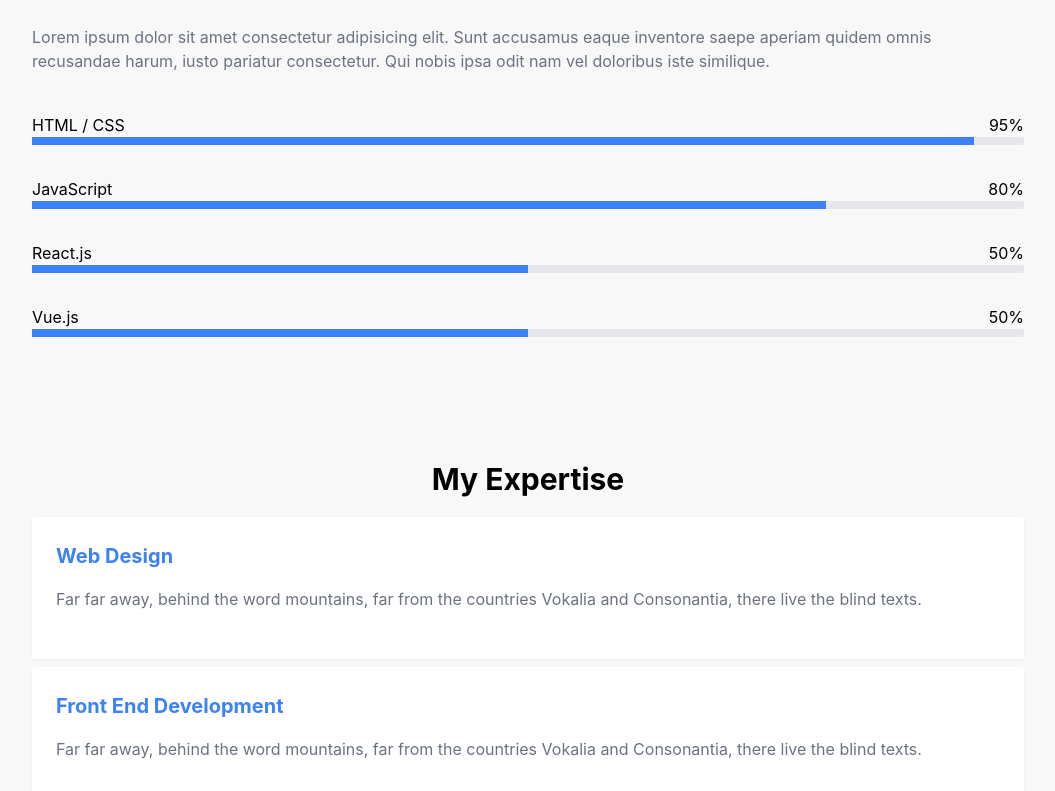
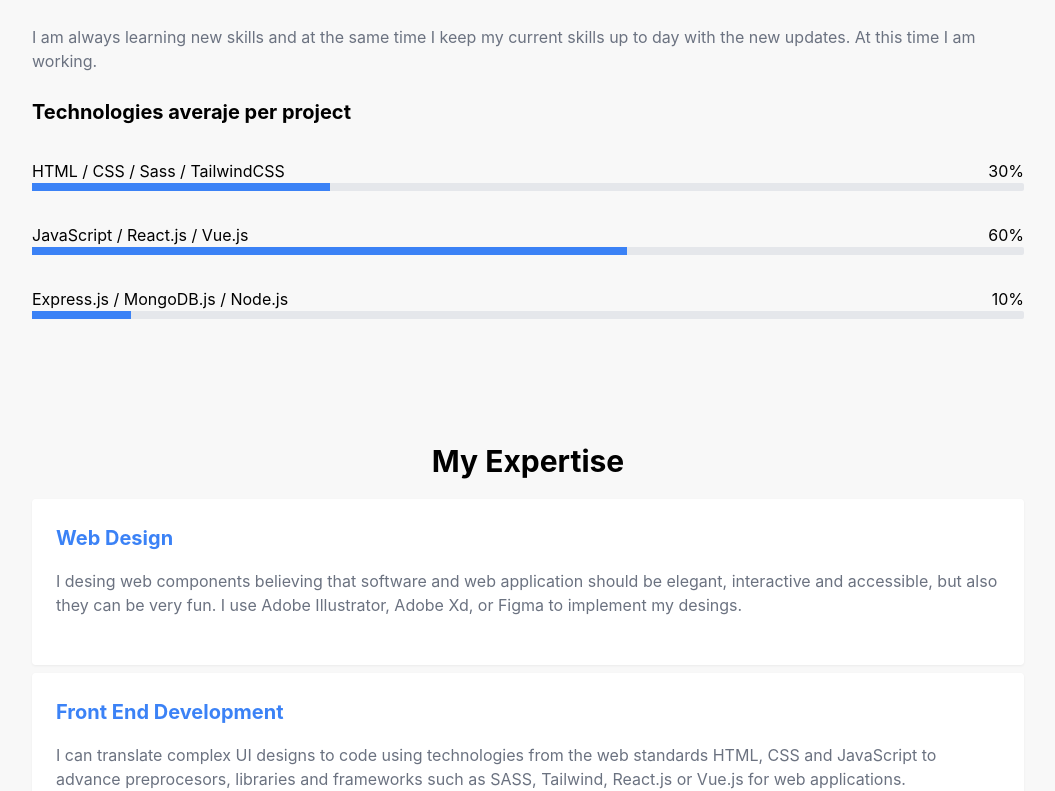
Before and after one commit to manuels-code/manuel-portfolio-website, a React (Create React App) app: page /tab-skills in a window 1280 px wide. Shown: the part 1369-2160 px from the top of the page, without its empty margins (112-1167 px from the left). Built offline with nearby package versions, Linux system fonts and the light colour scheme.

Commit message:
Updated text all around hero, about and expertice components

```diff
--- a/src/App.js
+++ b/src/App.js
@@ -10,49 +10,45 @@
 // Expertices Data
 const experienceList = [
   {
-    title: "Front End Web Developer",
-    startingDate: "2014",
-    endingDate: "2015",
-    company: "Queensborough Community Collage",
-    aboutThisJob:
-      "Lorem ipsum dolor sit amet consectetur adipisicing elit. Perferendis maiores, fugit quaerat veritatis nobis itaque vero illum quibusdam soluta optio?",
-  },
-  {
     title: "Back End Web Developer",
     startingDate: "2014",
     endingDate: "2015",
+    company: "Freelancer",
+    aboutThisJob:
+      "Designing responsive and dynamic website for small bussiness and friends.",
+  },
+  {
+    title: "Front End Web Developer",
+    startingDate: "2017",
+    endingDate: "2019",
     company: "Queensborough Community Collage",
     aboutThisJob:
-      "Lorem ipsum dolor sit amet consectetur adipisicing elit. Perferendis maiores, fugit quaerat veritatis nobis itaque vero illum quibusdam soluta optio?",
+      "Designing and coding reusable components, fixing existent bugs on legacy code, designing icon sets ",
   },
 ];
 
 const skillsList = [
   {
-    title: "HTML / CSS",
-    percentage: "95%",
+    title: "HTML / CSS / Sass / TailwindCSS",
+    percentage: "30%",
   },
   {
-    title: "JavaScript",
-    percentage: "80%",
+    title: "JavaScript / React.js / Vue.js",
+    percentage: "60%",
   },
   {
-    title: "React.js",
-    percentage: "50%",
-  },
-  {
-    title: "Vue.js",
-    percentage: "50%",
+    title: "Express.js / MongoDB.js / Node.js",
+    percentage: "10%",
   },
 ];
 
 const aboutTabData = {
   title: "My Story",
   titleDesc:
-    "Lorem ipsum dolor sit amet consectetur, adipisicing elit. Voluptas obcaecati dolores perferendis provident nobis aperiam.",
+    "I am from the Dominican Republic where I've live half of my life. I live now in the United States for about 15 years. In 2017 I joined the Queensborough Community College's marketing team, where my life as a web developer started to take shape and meaning. Maybe I could make it along, but I am glad I didn't. I am greaful to every member of that team because Thanks to these amazing people I have discover my passion not only for web development but my passion to create with others as a team.",
   subtitle: "I do Web Development since 2017",
   subtitleDesc:
-    "Lorem ipsum dolor sit amet consectetur, adipisicing elit. Voluptas obcaecati dolores perferendis provident nobis aperiam.",
+    "In my time as a developer, I’ve done work both on premise and remote for colleges and companies to create web solutions for their businesses. I craft responsive, accessible sites built using HTML, CSS, SASS, and JavaScript  that are fast, friendly, and easy to use. I am growing my full-stack developer skillset with React, Next.js Vue.js, Nuxt.js, Express, Node.js and MondoDB in addition to my extensive front-end developer experience.",
 };
 
 function App() {
--- a/src/components/about.component.jsx
+++ b/src/components/about.component.jsx
@@ -1,56 +1,5 @@
-import AboutTab from "./aboutTab.component";
-import TabButton from "./common/buttons/tabButton.component";
 import Container from "./common/containers/container.component";
-import ExperienceTab from "./experienceTab.component";
-import SkillsTab from "./skillsTab.component";
-import { NavLink, Outlet, Route, Routes } from "react-router-dom";
-
-const experienceList = [
-  {
-    title: "Front End Web Developer",
-    startingDate: "2014",
-    endingDate: "2015",
-    company: "Queensborough Community Collage",
-    aboutThisJob:
-      "Lorem ipsum dolor sit amet consectetur adipisicing elit. Perferendis maiores, fugit quaerat veritatis nobis itaque vero illum quibusdam soluta optio?",
-  },
-  {
-    title: "Back End Web Developer",
-    startingDate: "2014",
-    endingDate: "2015",
-    company: "Queensborough Community Collage",
-    aboutThisJob:
-      "Lorem ipsum dolor sit amet consectetur adipisicing elit. Perferendis maiores, fugit quaerat veritatis nobis itaque vero illum quibusdam soluta optio?",
-  },
-];
-
-const skillsList = [
-  {
-    title: "HTML / CSS",
-    percentage: "95%",
-  },
-  {
-    title: "JavaScript",
-    percentage: "80%",
-  },
-  {
-    title: "React.js",
-    percentage: "50%",
-  },
-  {
-    title: "Vue.js",
-    percentage: "50%",
-  },
-];
-
-const aboutTabData = {
-  title: "My Story",
-  titleDesc:
-    "Lorem ipsum dolor sit amet consectetur, adipisicing elit. Voluptas obcaecati dolores perferendis provident nobis aperiam.",
-  subtitle: "I do Web Development since 2017",
-  subtitleDesc:
-    "Lorem ipsum dolor sit amet consectetur, adipisicing elit. Voluptas obcaecati dolores perferendis provident nobis aperiam.",
-};
+import { NavLink, Outlet } from "react-router-dom";
 
 const About = () => {
   return (
--- a/src/components/experienceTab.component.jsx
+++ b/src/components/experienceTab.component.jsx
@@ -5,7 +5,7 @@
         ({ title, startingDate, endingDate, aboutThisJob, company }) => (
           <div key={title}>
             <h3 className="font-bold text-[20px] pb-1">{title}</h3>
-            <p className="pb-6">
+            <p className="pb-1">
               <span className="text-blue-500 font-bold text-xs">
                 {startingDate} - {endingDate}
               </span>{" "}
--- a/src/components/expertise.component.jsx
+++ b/src/components/expertise.component.jsx
@@ -5,21 +5,18 @@
   const expertiseList = [
     {
       title: "Web Design",
-      desc: "Far far away, behind the word mountains, far from the countries Vokalia and Consonantia, there live the blind texts.",
+      desc: "I desing web components believing that software and web application should be elegant, interactive and accessible, but also they can be very fun. I use Adobe Illustrator, Adobe Xd, or Figma to implement my desings.",
       imgPath: require("../assets/svg/design-icon.svg"),
-      cardPathTo: "/",
     },
     {
       title: "Front End Development",
-      desc: "Far far away, behind the word mountains, far from the countries Vokalia and Consonantia, there live the blind texts.",
+      desc: "I can translate complex UI designs to code using technologies from the web standards HTML, CSS and JavaScript to advance preprocesors, libraries and frameworks such as SASS, Tailwind, React.js or Vue.js for  web applications.",
       imgPath: require("../assets/svg/design-icon.svg"),
-      cardPathTo: "/",
     },
     {
       title: "Back End Development",
-      desc: "Far far away, behind the word mountains, far from the countries Vokalia and Consonantia, there live the blind texts.",
+      desc: "Basic of Back-End knowledge working with Express.js, Node.js, MongoDB and Firebase",
       imgPath: require("../assets/svg/design-icon.svg"),
-      cardPathTo: "/",
     },
   ];
   return (
--- a/src/components/hero.component.jsx
+++ b/src/components/hero.component.jsx
@@ -12,20 +12,21 @@
   return (
     <section className="h-screen bg-blue-400 text-white">
       <Container style={heroStyles}>
+
         <h1>
           <span className="text-lg block">Hello there! </span>I am Manuel Nunez
           <span className="block"> Web Developer</span>
         </h1>
+
         <p className="text-white">
-          Lorem ipsum, dolor sit amet consectetur adipisicing elit. Consectetur
-          necessitatibus veritatis possimus iste error itaque praesentium velit
-          debitis blanditiis maxime?
+          I am Web Developer with 5 years of experience working on responsive and dynamic web applications. I take pride in my work by keeping all my websites responsive, dynamic, cross-browser compatible and ADA compliance.
         </p>
 
         <div className="flex gap-1 pb-4 flex flex-col">
           <Button>Hire Me</Button>
-          <Button color='white'>View Portfolio</Button>
+          <Button color="white">View Portfolio</Button>
         </div>
+
       </Container>
     </section>
   );
--- a/src/components/skillsTab.component.jsx
+++ b/src/components/skillsTab.component.jsx
@@ -5,12 +5,9 @@
     <div>
       <h2 className="font-bold text-[30px] pb-6">Skills</h2>
       <p className="pb-6">
-        Lorem ipsum dolor sit amet consectetur adipisicing elit. Sunt accusamus
-        eaque inventore saepe aperiam quidem omnis recusandae harum, iusto
-        pariatur consectetur. Qui nobis ipsa odit nam vel doloribus iste
-        similique.
+      I am always learning new skills and at the same time I keep my current skills up to day with the new updates. At this time I am working.
       </p>
-
+      <h3>Technologies averaje per project</h3>
       {skillsList.map(({ title, percentage }) => <ProgressBar key={title} title={title} percentage={percentage} />)}
     </div>
   );
```
